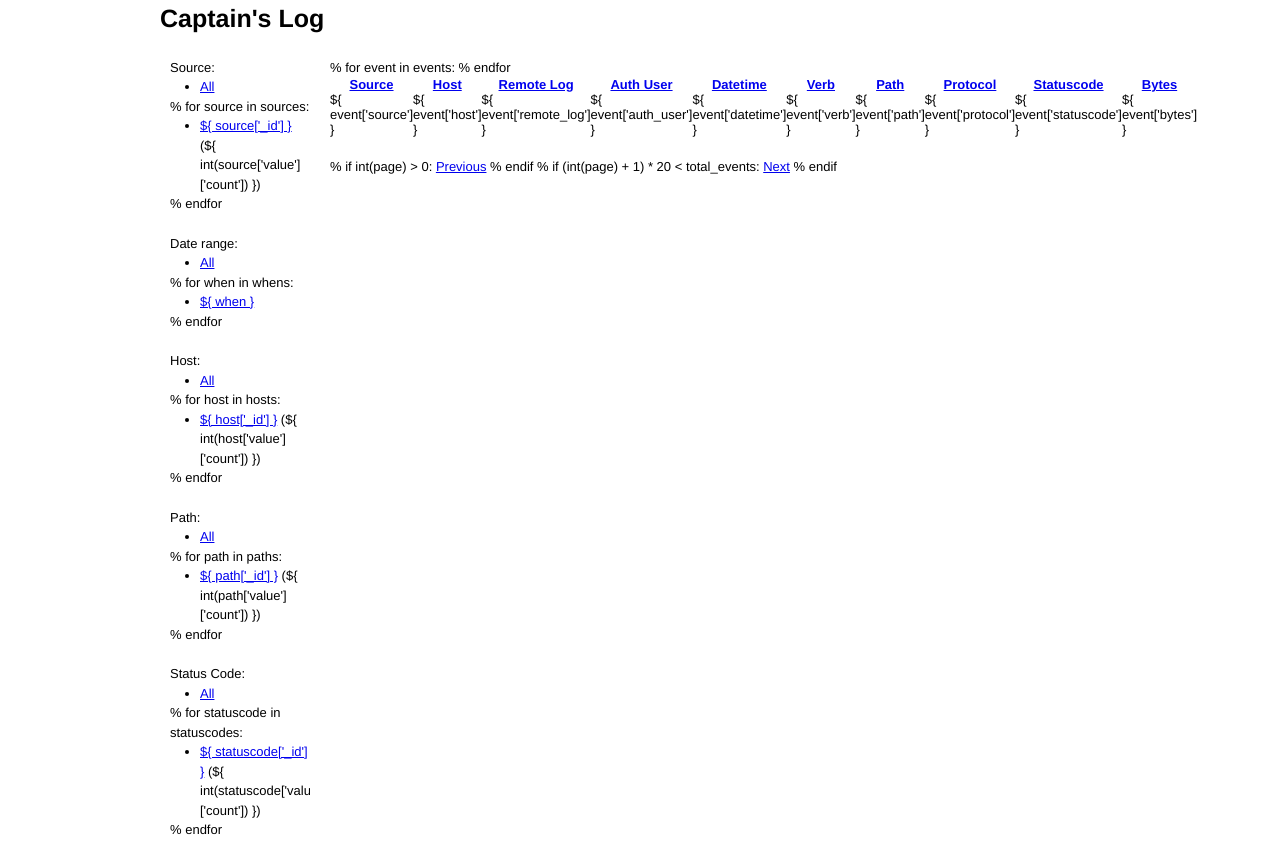
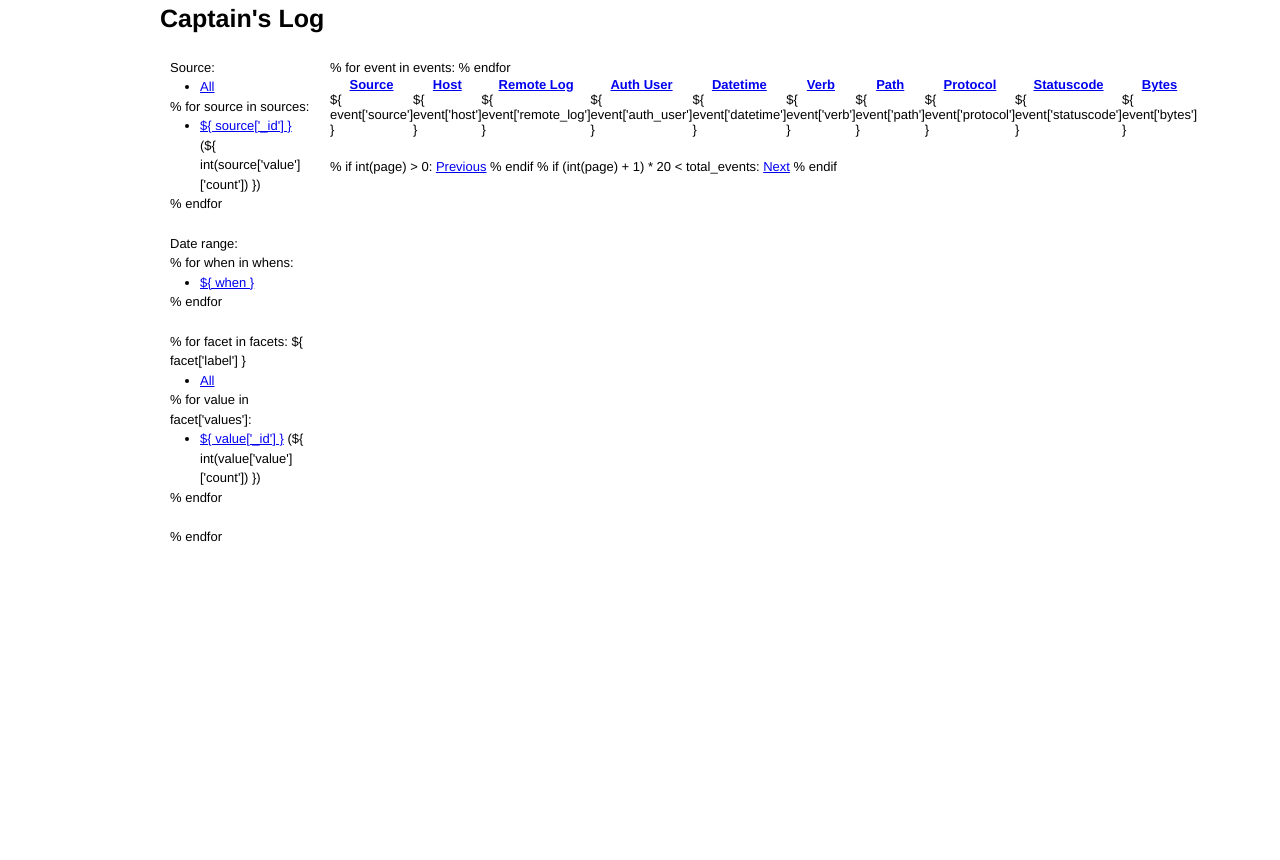
Before and after one commit to onyxfish/captainslog, a Python web app: template templates/index.html in a window 1280 px wide. After the commit the page ends 542 px from the top, so only its background shows below. Run offline with Jinja, Linux system fonts and the light colour scheme; the template is opened without the code that fills it, so the values that code supplies are empty; some libraries are stand-ins or nearby versions.

Commit message:
Fixed index creation. Refactored faceting to be much more generic.

```diff
--- a/templates/index.html
+++ b/templates/index.html
@@ -16,35 +16,20 @@
 
     Date range:
     <ul name='when'>
-        <li><a href="javascript:facet_clicked();" class="facet ${ 'selected' if selected_when == 'All' else '' }" title='All'>All</a></li>
         % for when in whens:
         <li><a href="javascript:facet_clicked();" class="facet ${ 'selected' if selected_when == when else '' }" title='${ when }'>${ when }</a></li>
         % endfor
     </ul>
 
-    Host:
-    <ul name='host'>
-        <li><a href="javascript:facet_clicked();" class='facet ${ 'selected' if selected_host == 'All' else '' }' title='All'>All</a></li>
-        % for host in hosts:
-        <li><a href="javascript:facet_clicked();" class="facet ${ 'selected' if selected_host == host['_id'] else '' }" title='${ host['_id'] }'>${ host['_id'] }</a> (${ int(host['value']['count']) })</li>
+    % for facet in facets:
+    ${ facet['label'] }
+    <ul name='${ facet['name'] }'>
+        <li><a href="javascript:facet_clicked();" class='facet ${ 'selected' if not facet['selected'] or facet['selected'] == 'All' else '' }' title='All'>All</a></li>
+        % for value in facet['values']:
+        <li><a href="javascript:facet_clicked();" class='facet ${ 'selected' if facet['selected'] == value['_id'] else '' }' title='${ value['_id'] }'>${ value['_id'] }</a> (${ int(value['value']['count']) })</li>
         % endfor
     </ul>
-
-    Path:
-    <ul name='path'>
-        <li><a href="javascript:facet_clicked();" class='facet ${ 'selected' if selected_path == 'All' else '' }' title='All'>All</a></li>
-        % for path in paths:
-        <li><a href="javascript:facet_clicked();" class='facet ${ 'selected' if selected_path == path['_id'] else '' }' title='${ path['_id'] }'>${ path['_id'] }</a> (${ int(path['value']['count']) })</li>
-        % endfor
-    </ul>
-
-    Status Code:
-    <ul name='statuscode'>
-        <li><a href="javascript:facet_clicked();" class='facet ${ 'selected' if selected_statuscode == 'All' else '' }' title='All'>All</a></li>
-        % for statuscode in statuscodes:
-        <li><a href="javascript:facet_clicked();" class='facet ${ 'selected' if selected_statuscode == statuscode['_id'] else '' }' title='${ statuscode['_id'] }'>${ statuscode['_id'] }</a> (${ int(statuscode['value']['count']) })</li>
-        % endfor
-    </ul>
+    % endfor
     </div>
 
     <div id="content" class="grid_10">
@@ -100,10 +85,10 @@
     <script type='text/javascript'>
     var q = {
         'source': '${ selected_source }',
+        % for facet in facets:
+        '${ facet['name'] }': '${ facet['selected'] }',
+        % endfor
         'when': '${ selected_when }',
-        'host': '${ selected_host }',
-        'path': '${ selected_path }',
-        'statuscode': '${ selected_statuscode }'
         };
 
     function facet_clicked() {
```
Also changed, not shown: server.py (+25 -28 lines), watch.py (+5 -6 lines).
